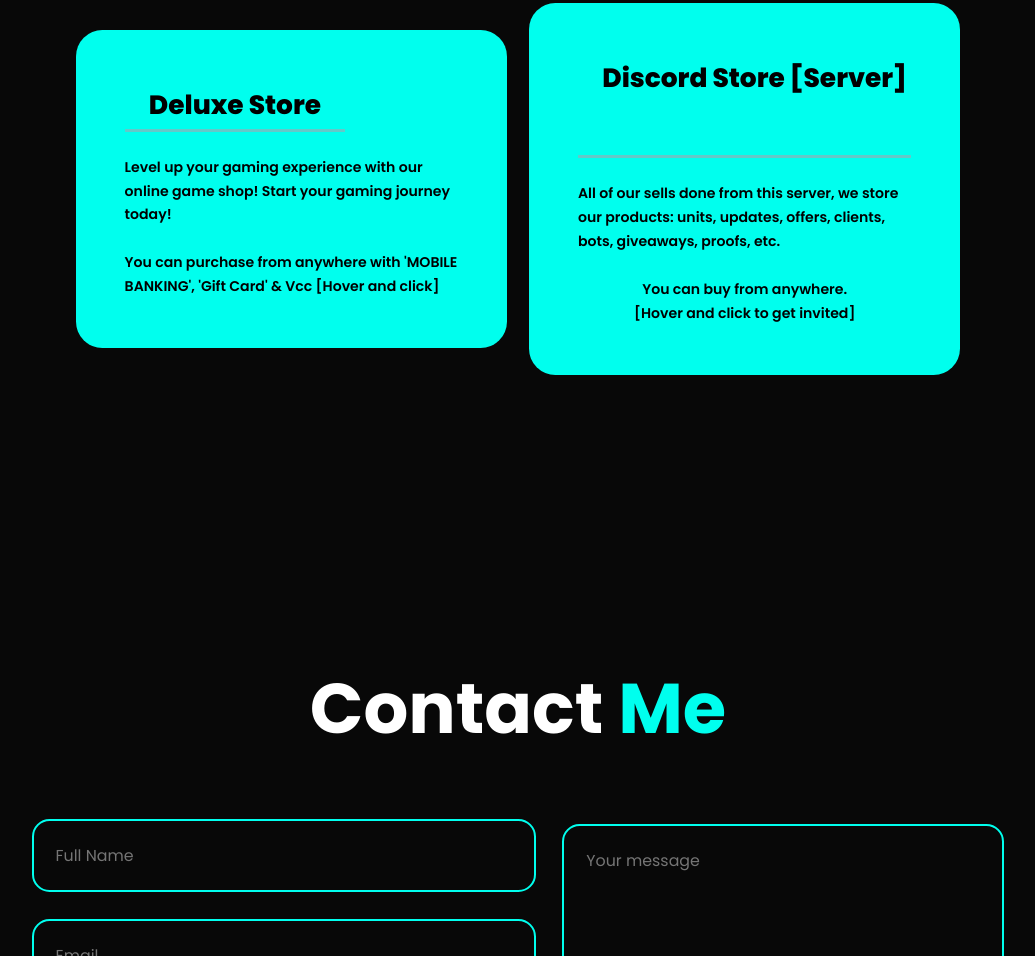
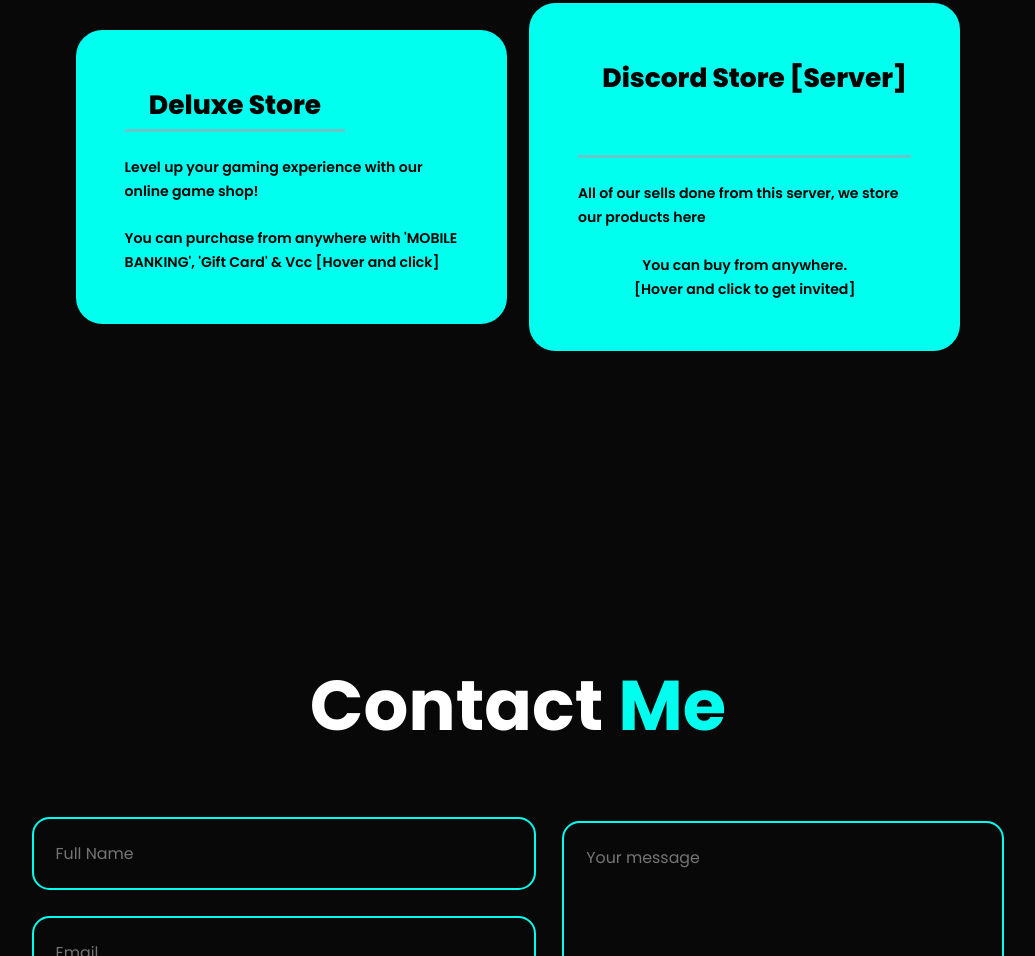
Before and after one commit to alifimranovi/Portfolio-01, a plain HTML site: page index.html in a window 1280 px wide. Shown: the part 3213-4169 px from the top of the page, without its empty margins (122-1157 px from the left). Drawn offline with nearby package versions, Linux system fonts and the light colour scheme.

Commit message:
Update index.html

```diff
--- a/index.html
+++ b/index.html
@@ -159,7 +159,7 @@
                 <div class="service-info">
                     <a href="https://www.facebook.com/profile.php?id=61554241525280">ㅤDeluxe Storeㅤ</a>
                     <p>ㅤ</p>
-                    <p>Level up your gaming experience with our online game shop! Start your gaming journey today!</p>
+                    <p>Level up your gaming experience with our online game shop!</p>
                     <p>ㅤ</p>
                     <p>You can purchase from anywhere with 'MOBILE BANKING', 'Gift Card' & Vcc [Hover and click]</p>
                 </div>
@@ -169,7 +169,7 @@
                 <div class="service-info">
                     <a href="https://discord.com/invite/SrJB9jqbeV">ㅤDiscord Store [Server]ㅤ</a>
                     <p>ㅤ</p>
-                    <p>All of our sells done from this server, we store our products: units, updates, offers, clients, bots, giveaways, proofs, etc.</p>
+                    <p>All of our sells done from this server, we store our products here</p>
                     <p>ㅤ</p>
                     <p>You can buy from anywhere.</p>
                     <p>[Hover and click to get invited]</p>
```
